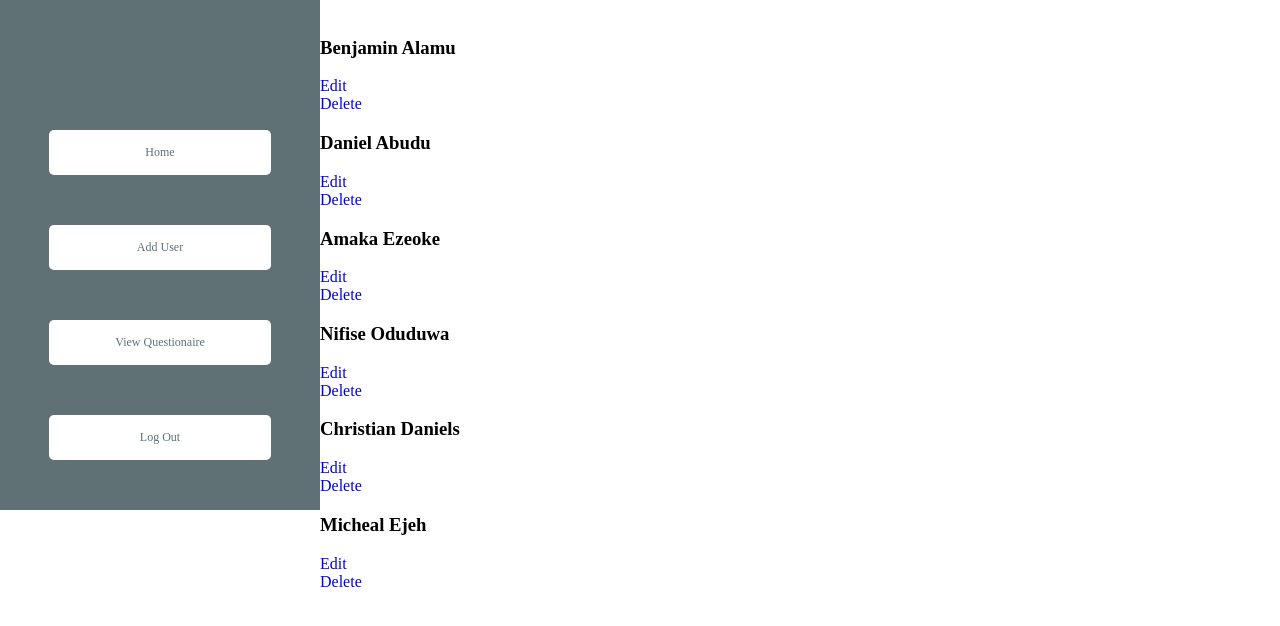
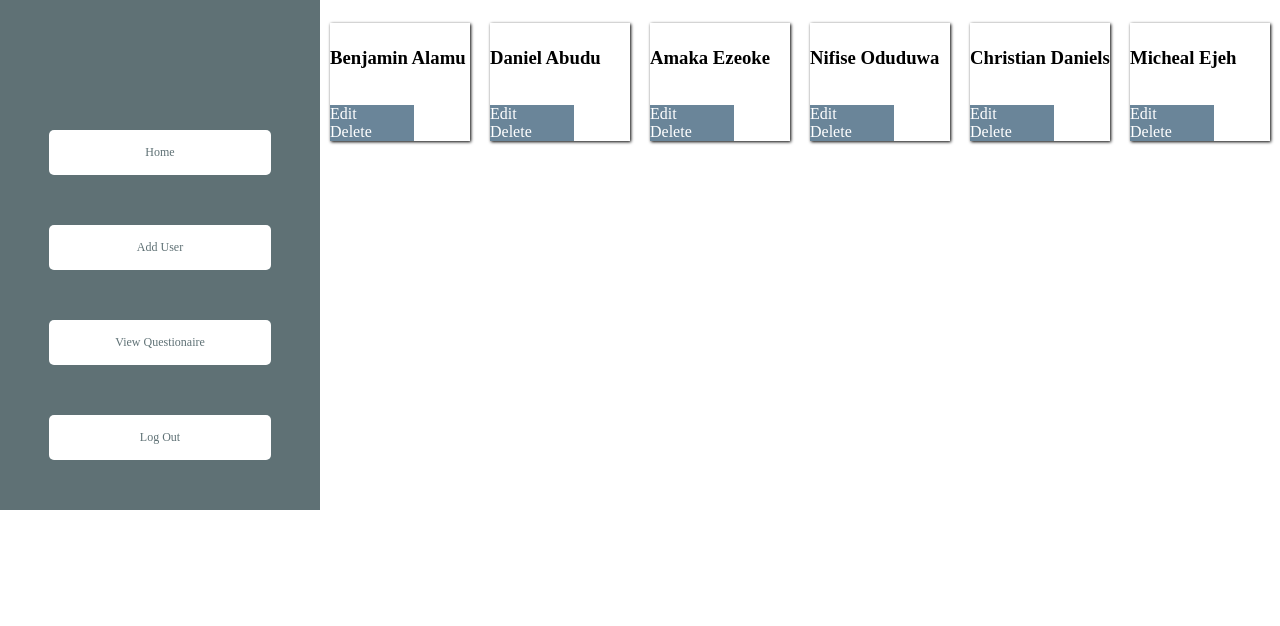
Before and after one commit to BenjaminAlamu/MedicalSystem-CSC405, a PHP site: page /search-staff.php in a window 1280 px wide. Shown: the part 70-696 px from the top of the page. Run offline with PHP 8.4, Linux system fonts and the light colour scheme; a user stored in the database is signed in; data comes from the database, SQL or seed files in the repository; data that the repository does not hold is empty.

Commit message:
Organised results in dashboard and after search. CSS still needs work

```diff
--- /dev/null
+++ b/css/results.css
@@ -0,0 +1,25 @@
+.result-box{
+    display: flex;
+
+
+}
+
+.result-item {
+    width: 30%;
+    flex-wrap: wrap;
+    box-shadow: 1px 1px 3px;
+    margin-left: 10px;
+    margin-top: 5px;
+    margin-bottom: 5px;
+    margin-right: 10px;
+    padding-top: 5px;
+    padding-top: 5px;
+    padding-top: 5px;
+    padding-top: 5px;
+}
+
+a {
+    width: 60%;
+    background-color: #6A8599;
+    color: white;
+}
--- a/search-staff.php
+++ b/search-staff.php
@@ -5,7 +5,8 @@
     <meta http-equiv="X-UA-Compatible" content="IE=edge,chrome=1" />
     <link rel="stylesheet" href="css/forms.css">
     <link rel="stylesheet" href="css/main.css">
-	<title>Admin|Search Results</title>
+    <link rel="stylesheet" href="css/results.css">
+    <title>Admin|Search Results</title>
   </head>
   <body>
 
@@ -21,14 +22,18 @@
           $sql = $conn -> query("SELECT * FROM staff_bio WHERE firstname like '%" . $query . "%'  OR lastname like '%" . $query . "%'");
           //echo $sql;
           $sql = $sql -> fetchAll(PDO::FETCH_ASSOC);
-
+          echo '<div class = "result-box">';
           foreach($sql as $result){
 
+              echo '<div class = "result-item">';
               echo "<h3> " . $result["firstname"] . " " . $result["lastname"] . " </h3>";
+              echo "<br>";
               echo "<a href = 'editstaff.php?id=". $result["id"] . "'>Edit</a>";
               echo "<a href = 'deleteuser.php?id=". $result["id"] . "'>Delete</a>";
+              echo '</div>';
 
           }
+          echo '</div>';
           ?>
 
       </div>
```
Also changed, not shown: admin.php (+9 -3 lines), search-patient.php (+7 -4 lines), staff.php (+7 -2 lines).
